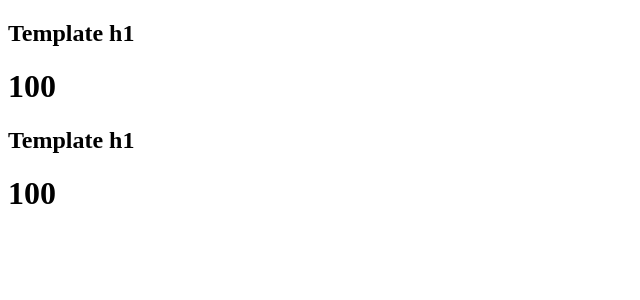
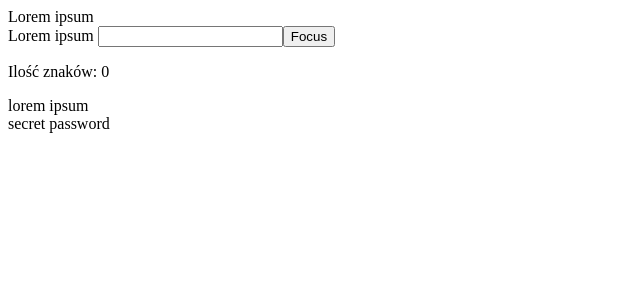
Before and after one commit to MarcinGrygierek/angular-training-13-16-03-2023, an Angular app in the folder test-app/: page / in a window 1280 px wide. Shown: the top 300 px of the page, without its empty margins (0-640 px from the left). Built offline with nearby package versions, Linux system fonts and the light colour scheme.

Commit message:
template variable

```diff
--- a/test-app/src/app/app.component.html
+++ b/test-app/src/app/app.component.html
@@ -20,7 +20,7 @@
         *ngIf="isVisible"
     ></app-foo>
 </app-not-smart-div> -->
-
+<!--
 <ng-template #template1>
     <h2>Template h1</h2>
     <app-foo
@@ -37,4 +37,18 @@
 
 <div *ngIf="isVisible; then template1 else template2"></div>
 
-<div *ngTemplateOutlet="template1"></div>
+<div *ngTemplateOutlet="template1"></div> -->
+
+<div #myDiv>
+    Lorem ipsum
+</div>
+
+{{ myDiv.innerText }}
+
+<input type="text" #myInput>
+<button (click)="myInput.focus()">Focus</button>
+<p>Ilość znaków: {{ myInput.value.length }}</p>
+
+
+<app-simple text="lorem ipsum" #lorem></app-simple>
+{{ lorem.secret }}
--- a/test-app/src/app/app.module.ts
+++ b/test-app/src/app/app.module.ts
@@ -6,6 +6,7 @@ import { UsersComponent } from './users/users.component';
 import { FooComponent } from './foo/foo.component';
 import { SmartDivComponent } from './smart-div/smart-div.component';
 import { NotSmartDivComponent } from './not-smart-div/not-smart-div.component';
+import { SimpleComponent } from './simple/simple.component';
 
 @NgModule({
   declarations: [
@@ -13,7 +14,8 @@ import { NotSmartDivComponent } from './not-smart-div/not-smart-div.component';
     UsersComponent,
     FooComponent,
     SmartDivComponent,
-    NotSmartDivComponent
+    NotSmartDivComponent,
+    SimpleComponent
   ],
   imports: [
     BrowserModule
--- /dev/null
+++ b/test-app/src/app/simple/simple.component.html
@@ -0,0 +1,3 @@
+<div>
+    {{ text }}
+</div>
--- /dev/null
+++ b/test-app/src/app/simple/simple.component.ts
@@ -0,0 +1,13 @@
+import { Component, Input } from '@angular/core';
+
+@Component({
+  selector: 'app-simple',
+  templateUrl: './simple.component.html',
+  styleUrls: ['./simple.component.scss']
+})
+export class SimpleComponent {
+  @Input()
+  text: string = '';
+
+  secret: string = 'secret password'
+}
```
Also changed, not shown: test-app/src/app/simple/simple.component.scss (added), 1 other file (tests, documents, lock files or other folders).
